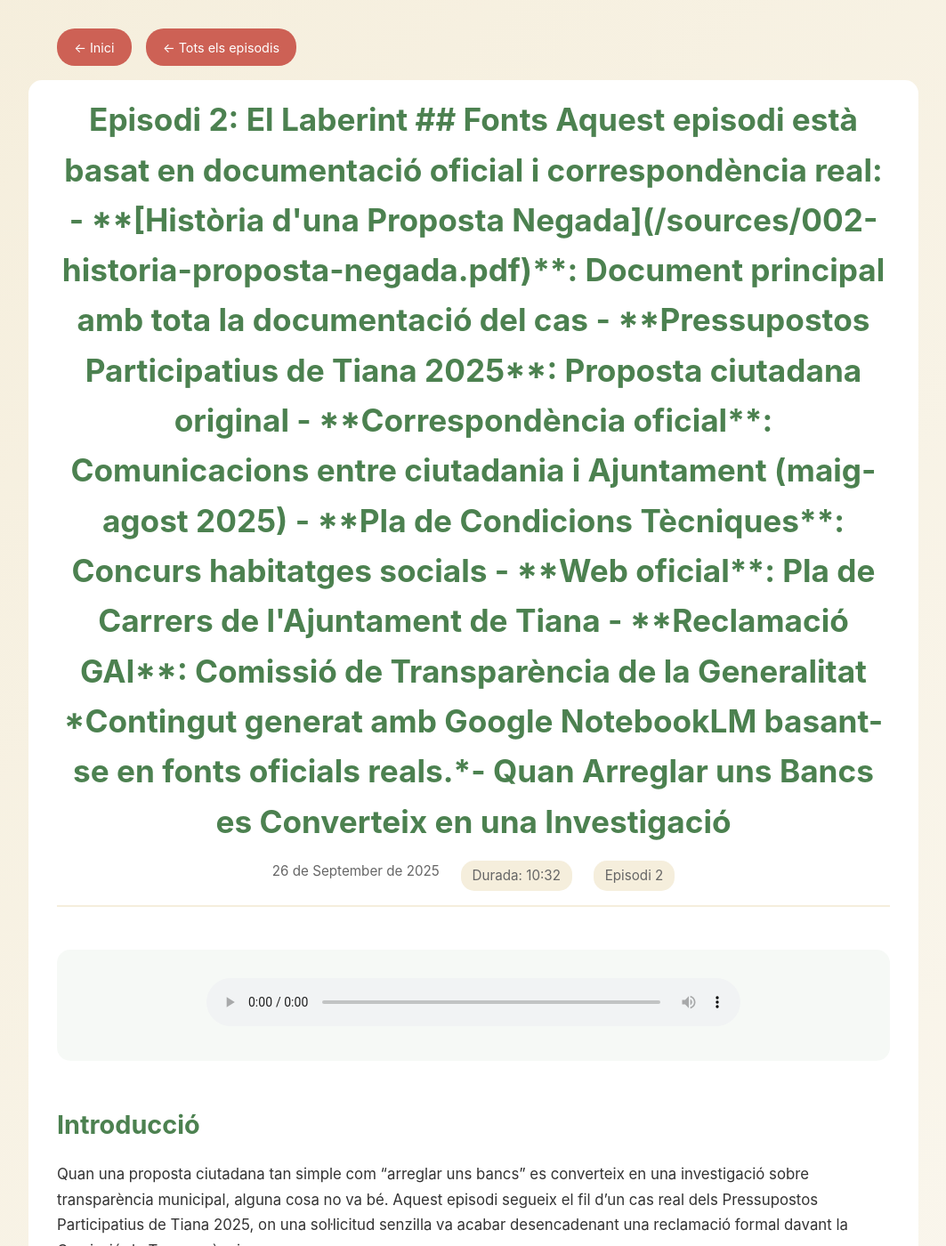
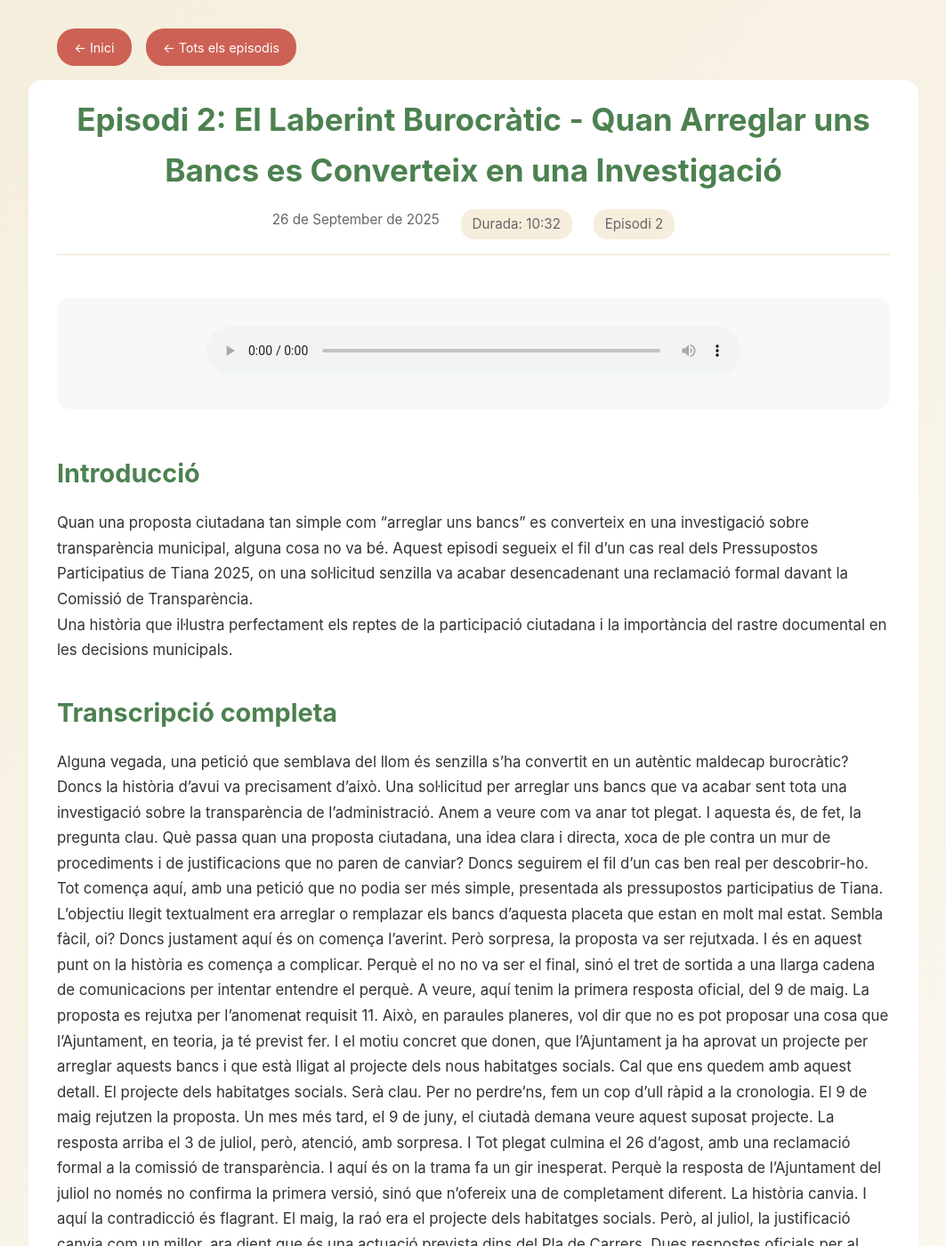
Before and after one commit to cangaieta/podcast, a Jekyll site: the page built from _episodes/002-el-laberint-burocratic.md, in a window 1280 px wide and 1400 px high. Shown: the whole window at 89% size, without its empty margins (108-1171 px from the left). Built offline with Jekyll 4.4.1, drawn with Linux system fonts in a browser that asks for light colours; some of the changed text lies outside the part shown.

Commit message:
Fix episode 002: arregla YAML header + enllaços PDF + navegació web
- Reconstrueix YAML header completament (estava barrejat amb contingut)
- Corregeix enllaços PDF per funcionar correctament amb Jekyll
- Elimina contingut duplicat de fonts
- Ara funciona navegació des de llistat episodis i enllaços PDF

🤖 Generated with [Claude Code](https://claude.ai/code)

Co-Authored-By: Claude <noreply@anthropic.com>

```diff
--- a/_episodes/002-el-laberint-burocratic.md
+++ b/_episodes/002-el-laberint-burocratic.md
@@ -1,16 +1,5 @@
 ---
-title: "Episodi 2: El Laberint ## Fonts
-
-Aquest episodi està basat en documentació oficial i correspondència real:
-
-- **[Història d'una Proposta Negada](/sources/002-historia-proposta-negada.pdf)**: Document principal amb tota la documentació del cas
-- **Pressupostos Participatius de Tiana 2025**: Proposta ciutadana original
-- **Correspondència oficial**: Comunicacions entre ciutadania i Ajuntament (maig-agost 2025)
-- **Pla de Condicions Tècniques**: Concurs habitatges socials
-- **Web oficial**: Pla de Carrers de l'Ajuntament de Tiana
-- **Reclamació GAI**: Comissió de Transparència de la Generalitat
-
-*Contingut generat amb Google NotebookLM basant-se en fonts oficials reals.*- Quan Arreglar uns Bancs es Converteix en una Investigació"
+title: "Episodi 2: El Laberint Burocràtic - Quan Arreglar uns Bancs es Converteix en una Investigació"
 date: "2025-09-26"
 duration: "10:32"
 audio_file: "002-el-laberint-burocratic.mp3"
@@ -46,13 +35,7 @@ Alguna vegada, una petició que semblava del llom és senzilla s'ha convertit en
 
 ## Fonts
 
-Aquest episodi està basat en documentació oficial i correspondència real:
-
-- **Pressupostos Participatius de Tiana 2025**: Proposta ciutadana original
-- **Correspondència oficial**: Comunicacions entre ciutadania i Ajuntament (maig-agost 2025)
-- **Pla de Condicions Tècniques**: Concurs habitatges socials
-- **Web oficial**: Pla de Carrers de l'Ajuntament de Tiana
-- **Reclamació GAI**: Comissió de Transparència de la Generalitat
+Aquest episodi està basat en documentació oficial i correspondència real. Les fonts detallades es troben a la secció "Fonts Utilitzades" al final de l'episodi.
 
 _Contingut generat amb Google NotebookLM basant-se en fonts oficials reals._
 
```
Also changed, not shown: other parts of _episodes/002-el-laberint-burocratic.md (+2 -2 lines).
